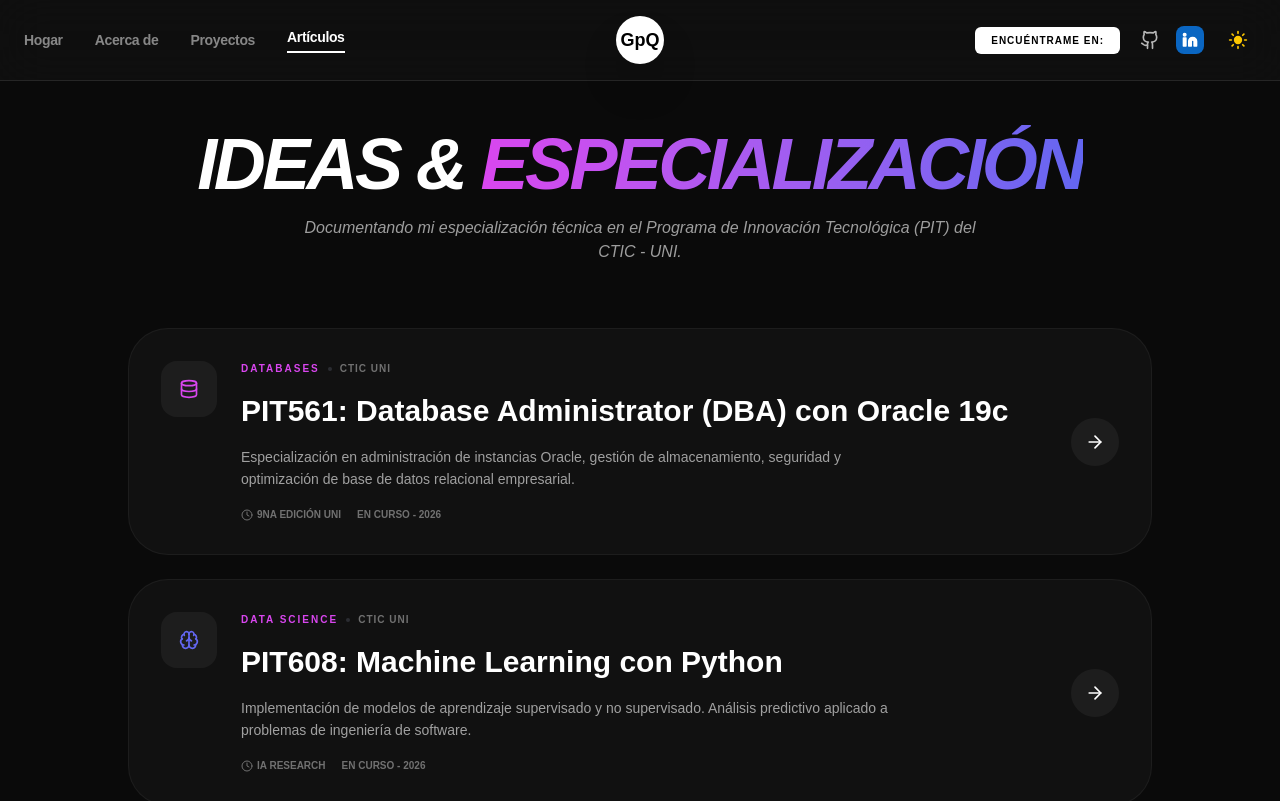
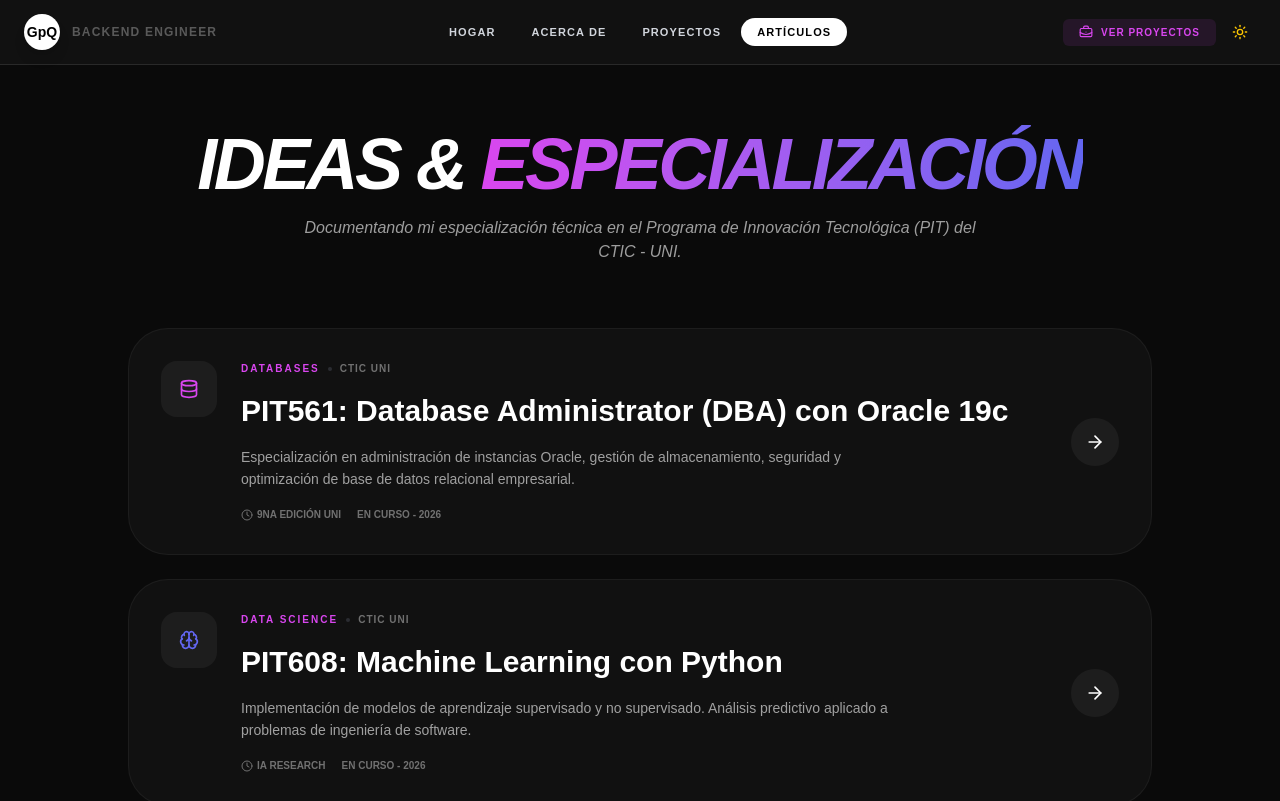
Before and after one commit to Gian0sa/Portafolio, a React (Vite) app: page /articulos in a window 1280 px wide. Shown: the top 801 px of the page. Built offline with nearby package versions, Linux system fonts and the light colour scheme.

Commit message:
Mejora diseño Responsive

```diff
--- a/src/components/Header.jsx
+++ b/src/components/Header.jsx
@@ -1,8 +1,11 @@
-import { Github, Linkedin, Moon, Sun, MessageSquare } from "lucide-react";
-import { Link, useLocation } from "react-router-dom";
+import { useState } from "react";
+import { Github, Linkedin, Moon, Sun, Menu, X, BriefcaseBusiness } from "lucide-react";
+import { Link, useLocation, useNavigate } from "react-router-dom";
 
 export default function Header({ isDark, setIsDark }) {
   const location = useLocation();
+  const navigate = useNavigate();
+  const [isMenuOpen, setIsMenuOpen] = useState(false);
 
   const navItems = [
     { name: "Hogar", path: "/" },
@@ -11,21 +14,36 @@ export default function Header({ isDark, setIsDark }) {
     { name: "Artículos", path: "/articulos" }
   ];
 
+  const isActive = (path) => location.pathname === path;
+
   return (
-    <header className={`fixed top-0 w-full z-50 transition-all duration-300 border-b ${
-      isDark ? "bg-[#111111]/80 border-white/10 text-white" : "bg-white/80 border-black/5 text-gray-900"
-    } backdrop-blur-xl`}>
-      <div className="max-w-7xl mx-auto px-6 h-20 flex items-center justify-between relative">
+    <header className={`fixed top-0 w-full z-[1000] transition-all duration-300 border-b ${
+      isDark ? "bg-[#111111] border-white/10 text-white" : "bg-white border-black/5 text-gray-900"
+    }`}>
+      <div className="max-w-7xl mx-auto px-6 h-16 flex items-center justify-between">
 
-        <nav className="flex items-center gap-8">
+        {/* IZQUIERDA: LOGO CORPORATIVO */}
+        <Link to="/" className="group flex items-center gap-3">
+          <div className={`w-9 h-9 rounded-full flex items-center justify-center font-extrabold text-sm transition-all duration-500 shadow-lg ${
+            isDark ? "bg-white text-black" : "bg-black text-white"
+          }`}>
+            GpQ
+          </div>
+          <span className={`text-xs hidden md:inline font-black uppercase tracking-widest ${isDark ? "opacity-30" : "opacity-40"}`}>
+            Backend Engineer
+          </span>
+        </Link>
+
+        {/* CENTRO: NAVEGACIÓN ESCRITORIO */}
+        <nav className="hidden md:flex items-center gap-1">
           {navItems.map((item) => (
             <Link
               key={item.name}
               to={item.path}
-              className={`text-sm font-bold tracking-tight transition-all hover:opacity-100 ${
-                location.pathname === item.path
-                ? "opacity-100 border-b-2 border-current pb-1"
-                : "opacity-50"
+              className={`text-[11px] font-black uppercase tracking-widest px-4 py-1.5 rounded-full transition-colors ${
+                isActive(item.path)
+                  ? (isDark ? "bg-white text-black" : "bg-black text-white")
+                  : (isDark ? "hover:bg-white/5 text-gray-300" : "hover:bg-black/5 text-gray-600")
               }`}
             >
               {item.name}
@@ -33,31 +51,58 @@ export default function Header({ isDark, setIsDark }) {
           ))}
         </nav>
 
-        <div className="absolute left-1/2 -translate-x-1/2">
-          <div className="group cursor-pointer">
-            <div className={`w-12 h-12 rounded-full flex items-center justify-center font-extrabold text-lg transition-all duration-500 group-hover:rotate-[360deg] shadow-2xl ${
-              isDark ? "bg-white text-black" : "bg-black text-white shadow-black/20"
-            }`}>
-              GpQ
-            </div>
+        {/* DERECHA: ACCIONES Y BOTÓN MÓVIL */}
+        <div className="flex items-center gap-2">
+          {/* BOTÓN CTIC-UNI/VACANTE (Opcional, muy formal) */}
+          <button
+            onClick={() => navigate('/proyectos')}
+            className={`hidden lg:flex items-center gap-2 px-4 py-1.5 rounded-md text-[10px] font-black uppercase tracking-widest transition-all ${
+              isDark ? "bg-[#d946ef]/10 text-[#d946ef] hover:bg-[#d946ef]/20" : "bg-[#6366f1]/5 text-[#6366f1] hover:bg-[#6366f1]/10"
+            }`}
+          >
+            <BriefcaseBusiness className="w-3.5 h-3.5" />
+            Ver Proyectos
+          </button>
+
+          <button onClick={() => setIsDark(!isDark)} className={`p-2 rounded-full transition-colors ${isDark ? "hover:bg-white/10 text-yellow-400" : "hover:bg-black/5 text-gray-600"}`}>
+            {isDark ? <Sun className="w-4 h-4" /> : <Moon className="w-4 h-4" />}
+          </button>
+
+          {/* Botón Menú Móvil */}
+          <button
+            className="md:hidden p-2 ml-1"
+            onClick={() => setIsMenuOpen(!isMenuOpen)}
+          >
+            {isMenuOpen ? <X className="w-5 h-5 text-[#d946ef]" /> : <Menu className="w-5 h-5" />}
+          </button>
+        </div>
+      </div>
+
+      {/* MENÚ MÓVIL SÓLIDO (Despliega desde el Header) */}
+      <div className={`md:hidden absolute top-16 left-0 w-full transition-all duration-300 transform origin-top shadow-2xl ${
+        isMenuOpen ? "scale-y-100 opacity-100" : "scale-y-0 opacity-0"
+      } ${isDark ? "bg-[#161616] border-b border-white/5" : "bg-white border-b border-black/5"}`}>
+        <nav className="flex flex-col items-end p-6 space-y-3">
+          {navItems.map((item) => (
+            <Link
+              key={item.name}
+              to={item.path}
+              onClick={() => setIsMenuOpen(false)}
+              className={`text-xl font-black uppercase tracking-tight pr-4 w-full text-right ${
+                isActive(item.path)
+                  ? "text-[#d946ef]"
+                  : (isDark ? "text-gray-300" : "text-gray-600")
+              }`}
+            >
+              {item.name}
+            </Link>
+          ))}
+
+          <div className="flex gap-4 pt-6 border-t border-current border-opacity-5 w-full justify-end pr-4">
+            <a href="https://github.com/Gian0sa" target="_blank" rel="noreferrer"><Github className="w-5 h-5 opacity-70" /></a>
+            <a href="https://linkedin.com/in/gian-pee/" target="_blank" rel="noreferrer"><Linkedin className="w-5 h-5 text-[#0A66C2]" /></a>
           </div>
-        </div>
-
-        <div className="flex items-center gap-5">
-          <div className={`hidden lg:flex items-center px-4 py-1.5 rounded-md text-[10px] font-black uppercase tracking-widest ${
-            isDark ? "bg-white text-black" : "bg-black text-white"
-          }`}>
-            Encuéntrame En:
-          </div>
-
-          <div className="flex items-center gap-4">
-            <a href="https://github.com/Gian0sa" target="_blank" rel="noreferrer"><Github className="w-5 h-5 opacity-70" /></a>
-            <a href="https://linkedin.com/in/gian-pee/" target="_blank" rel="noreferrer" className="bg-[#0A66C2] p-1.5 rounded-lg"><Linkedin className="w-4 h-4 text-white fill-current" /></a>
-            <button onClick={() => setIsDark(!isDark)} className={`p-2 rounded-full ${isDark ? "text-yellow-400" : "text-gray-600"}`}>
-              {isDark ? <Sun className="w-5 h-5 fill-current" /> : <Moon className="w-5 h-5 fill-current" />}
-            </button>
-          </div>
-        </div>
+        </nav>
       </div>
     </header>
   );
```
Also changed, not shown: src/pages/About.jsx (+26 -18 lines).
